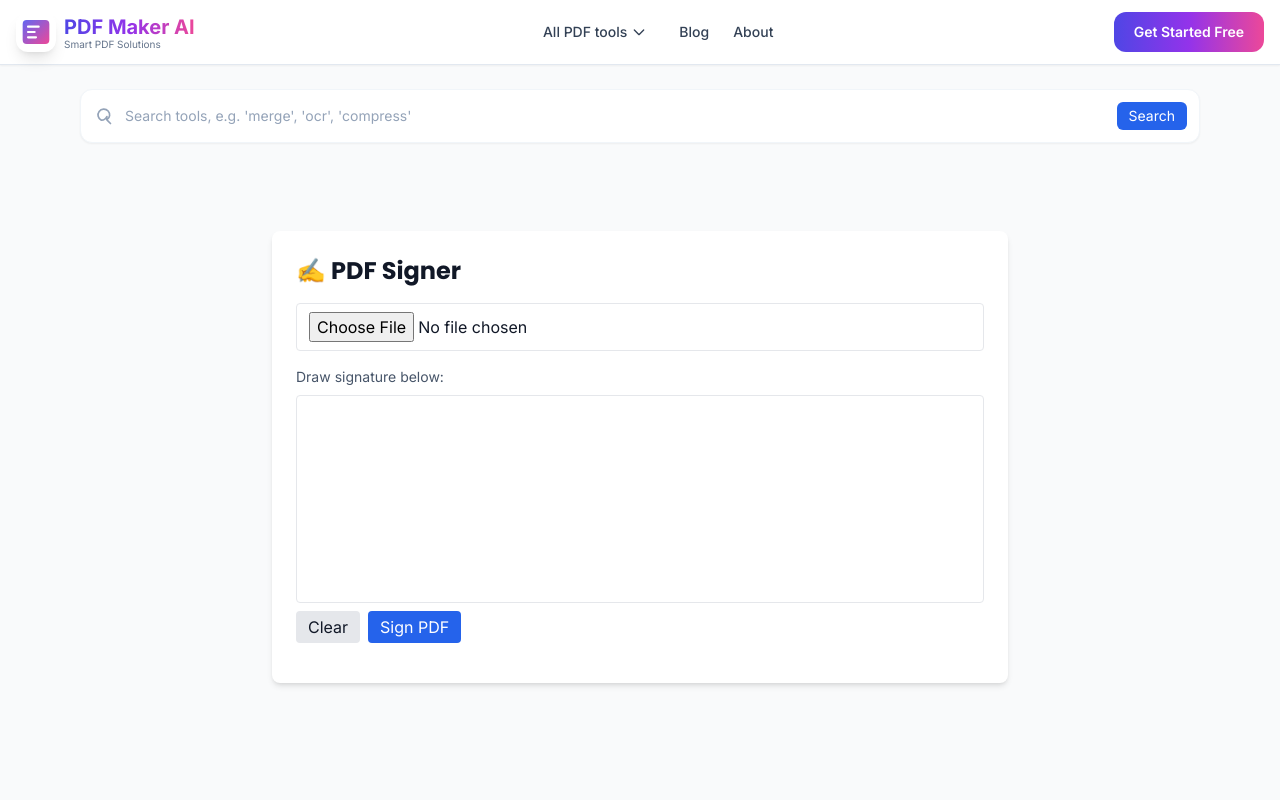
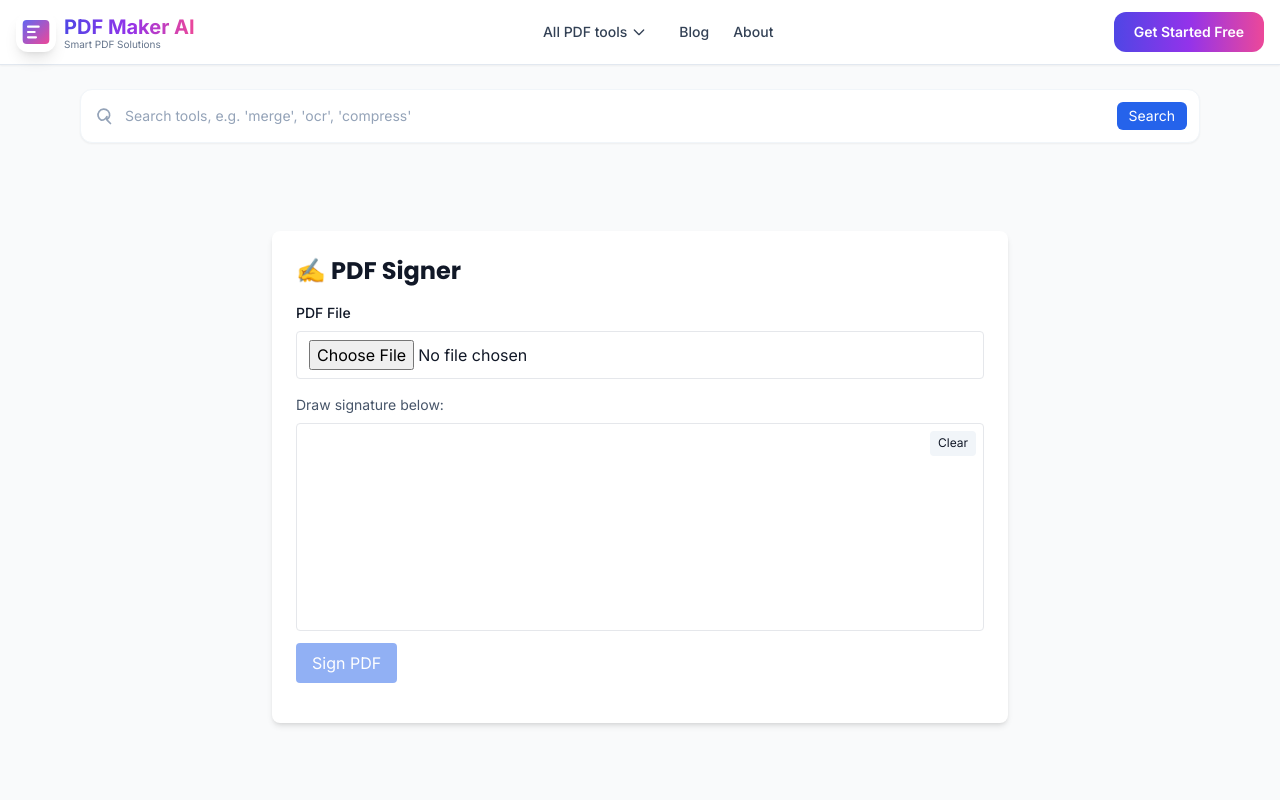
Before and after one commit to studybuild576-commits/my-tool-website, a Next.js app: page /pdf-signer in a window 1280 px wide. Shown: the top 800 px of the page. Built offline with nearby package versions, Linux system fonts and the light colour scheme.

Commit message:
Update PDFSignerTool.tsx

```diff
--- a/components/PDFSignerTool.tsx
+++ b/components/PDFSignerTool.tsx
@@ -1,93 +1,155 @@
+// components/PDFSignerTool.tsx
 "use client";
-import { useRef, useState } from "react";
+import { useEffect, useRef, useState } from "react";
 import { PDFDocument } from "pdf-lib";
 
 export default function PDFSignerTool() {
   const [file, setFile] = useState<File | null>(null);
   const [signedUrl, setSignedUrl] = useState<string | null>(null);
+  const [loading, setLoading] = useState(false);
+  const [error, setError] = useState<string | null>(null);
+
   const canvasRef = useRef<HTMLCanvasElement | null>(null);
-  const [drawing, setDrawing] = useState(false);
+  const drawingRef = useRef(false);
+  const lastPosRef = useRef<{ x: number; y: number } | null>(null);
 
-  function startDraw(e: React.MouseEvent) {
-    setDrawing(true);
-    const rect = (canvasRef.current as HTMLCanvasElement).getBoundingClientRect();
-    const ctx = (canvasRef.current as HTMLCanvasElement).getContext("2d");
-    if (!ctx) return;
+  // Cleanup blob URL on unmount or replace
+  useEffect(() => {
+    return () => {
+      if (signedUrl) URL.revokeObjectURL(signedUrl);
+    };
+  }, [signedUrl]);
+
+  function getCtx() {
+    const canvas = canvasRef.current;
+    if (!canvas) return null;
+    const ctx = canvas.getContext("2d");
+    if (!ctx) return null;
     ctx.lineWidth = 3;
+    ctx.lineCap = "round";
+    ctx.lineJoin = "round";
     ctx.strokeStyle = "#111827";
-    ctx.beginPath();
-    ctx.moveTo(e.clientX - rect.left, e.clientY - rect.top);
+    return ctx;
   }
 
-  function draw(e: React.MouseEvent) {
-    if (!drawing) return;
-    const rect = (canvasRef.current as HTMLCanvasElement).getBoundingClientRect();
-    const ctx = (canvasRef.current as HTMLCanvasElement).getContext("2d");
-    if (!ctx) return;
-    ctx.lineTo(e.clientX - rect.left, e.clientY - rect.top);
-    ctx.stroke();
+  function getOffsetPos(e: MouseEvent | TouchEvent) {
+    const canvas = canvasRef.current!;
+    const rect = canvas.getBoundingClientRect();
+    let clientX = 0, clientY = 0;
+    if (e instanceof TouchEvent) {
+      const t = e.touches[0] || e.changedTouches[0];
+      clientX = t.clientX; clientY = t.clientY;
+    } else {
+      const m = e as MouseEvent;
+      clientX = m.clientX; clientY = m.clientY;
+    }
+    return { x: clientX - rect.left, y: clientY - rect.top };
   }
 
-  function endDraw() {
-    setDrawing(false);
+  function startDraw(e: React.MouseEvent | React.TouchEvent) {
+    e.preventDefault();
+    const ctx = getCtx();
+    if (!ctx) return;
+    drawingRef.current = true;
+    const { x, y } = getOffsetPos(e.nativeEvent as any);
+    ctx.beginPath();
+    ctx.moveTo(x, y);
+    lastPosRef.current = { x, y };
+  }
+
+  function draw(e: React.MouseEvent | React.TouchEvent) {
+    if (!drawingRef.current) return;
+    e.preventDefault();
+    const ctx = getCtx();
+    if (!ctx) return;
+    const { x, y } = getOffsetPos(e.nativeEvent as any);
+    ctx.lineTo(x, y);
+    ctx.stroke();
+    lastPosRef.current = { x, y };
+  }
+
+  function endDraw(e?: React.MouseEvent | React.TouchEvent) {
+    if (!drawingRef.current) return;
+    e?.preventDefault();
+    drawingRef.current = false;
+    lastPosRef.current = null;
+  }
+
+  function clearCanvas() {
+    const c = canvasRef.current;
+    if (!c) return;
+    const ctx = c.getContext("2d");
+    if (!ctx) return;
+    ctx.clearRect(0, 0, c.width, c.height);
+  }
+
+  function isCanvasBlank(canvas: HTMLCanvasElement) {
+    const blank = document.createElement("canvas");
+    blank.width = canvas.width;
+    blank.height = canvas.height;
+    return canvas.toDataURL() === blank.toDataURL();
   }
 
   async function handleSign() {
-    if (!file) return alert("Please choose a PDF file first.");
+    if (!file) { setError("Please choose a PDF file first."); return; }
+    const canvas = canvasRef.current;
+    if (!canvas) { setError("Signature canvas not ready."); return; }
+    if (isCanvasBlank(canvas)) { setError("Please draw your signature first."); return; }
+
+    setLoading(true);
+    setError(null);
+
     try {
       const bytes = await file.arrayBuffer();
       const pdfDoc = await PDFDocument.load(bytes);
-      const pages = pdfDoc.getPageCount();
 
-      // Capture signature from canvas
-      const canvas = canvasRef.current;
-      if (!canvas) return alert("Please draw your signature on the canvas.");
+      // PNG bytes from canvas
       const sigDataUrl = canvas.toDataURL("image/png");
       const sigBytes = await (await fetch(sigDataUrl)).arrayBuffer();
-
       const sigImage = await pdfDoc.embedPng(sigBytes);
 
-      // Place signature on last page bottom-right
-      const lastPage = pdfDoc.getPage(pages - 1);
+      // Place signature on last page, bottom-right
+      const lastPage = pdfDoc.getPage(pdfDoc.getPageCount() - 1);
       const { width, height } = lastPage.getSize();
-      const sigWidth = 150;
+      const sigWidth = Math.min(180, Math.max(120, Math.round(width * 0.25)));
       const sigHeight = (sigImage.height / sigImage.width) * sigWidth;
+
       lastPage.drawImage(sigImage, {
         x: width - sigWidth - 40,
         y: 40,
         width: sigWidth,
-        height: sigHeight,
+        height: sigHeight
       });
 
       const out = await pdfDoc.save();
-      const blob = new Blob([out as any], { type: "application/pdf" });
+      if (signedUrl) URL.revokeObjectURL(signedUrl);
+      const blob = new Blob([out as unknown as BlobPart], { type: "application/pdf" });
       setSignedUrl(URL.createObjectURL(blob));
     } catch (err) {
-      console.error(err);
-      alert("Failed to sign PDF: " + String(err));
+      setError("Failed to sign PDF: " + String(err));
+    } finally {
+      setLoading(false);
     }
-  }
-
-  function clearCanvas() {
-    const canvas = canvasRef.current;
-    if (!canvas) return;
-    const ctx = canvas.getContext("2d");
-    if (!ctx) return;
-    ctx.clearRect(0, 0, canvas.width, canvas.height);
   }
 
   return (
     <section className="bg-white p-6 rounded-lg shadow-md">
       <h2 className="text-2xl font-bold mb-4">✍️ PDF Signer</h2>
+
+      <div className="mb-4">
+        <label className="block text-sm font-medium mb-2">PDF File</label>
         <input
           type="file"
           accept="application/pdf"
           onChange={(e) => setFile(e.target.files?.[0] || null)}
-        className="mb-4 block w-full border rounded px-3 py-2"
+          className="block w-full border rounded px-3 py-2"
+          aria-label="Select PDF to sign"
         />
+      </div>
 
       <div className="mb-4">
         <p className="mb-2 text-sm text-slate-600">Draw signature below:</p>
+        <div className="relative">
           <canvas
             ref={canvasRef}
             width={500}
@@ -96,22 +158,46 @@ export default function PDFSignerTool() {
             onMouseMove={draw}
             onMouseUp={endDraw}
             onMouseLeave={endDraw}
-          className="border rounded w-full touch-none"
+            onTouchStart={startDraw}
+            onTouchMove={draw}
+            onTouchEnd={endDraw}
+            className="border rounded w-full touch-none bg-white"
+            aria-label="Signature canvas"
           />
-        <div className="mt-2 flex gap-2">
-          <button onClick={clearCanvas} className="px-3 py-1 bg-gray-200 rounded">
+          <button
+            type="button"
+            onClick={clearCanvas}
+            className="absolute top-2 right-2 px-2 py-1 text-xs bg-slate-100 hover:bg-slate-200 rounded"
+          >
             Clear
           </button>
-          <button onClick={handleSign} className="px-3 py-1 bg-blue-600 text-white rounded">
-            Sign PDF
+        </div>
+        <div className="mt-3">
+          <button
+            onClick={handleSign}
+            disabled={!file || loading}
+            className="px-4 py-2 bg-blue-600 text-white rounded hover:bg-blue-700 disabled:opacity-50"
+          >
+            {loading ? "Signing..." : "Sign PDF"}
           </button>
         </div>
       </div>
 
+      {error && (
+        <div className="bg-red-50 border border-red-200 rounded p-3 text-sm text-red-700" role="alert">
+          {error}
+        </div>
+      )}
+
       {signedUrl && (
         <div className="mt-4">
-          <a href={signedUrl} download="signed.pdf" className="text-green-600 underline">
-            📥 Download Signed PDF
+          <a
+            href={signedUrl}
+            download={(file?.name?.replace(/.pdf$/i, "") || "signed") + ".pdf"}
+            className="inline-flex items-center gap-1 text-green-700 hover:underline"
+          >
+            <span aria-hidden="true">📥</span>
+            Download Signed PDF
           </a>
         </div>
       )}
```
Lines whose indentation alone changed are shown as unchanged.
